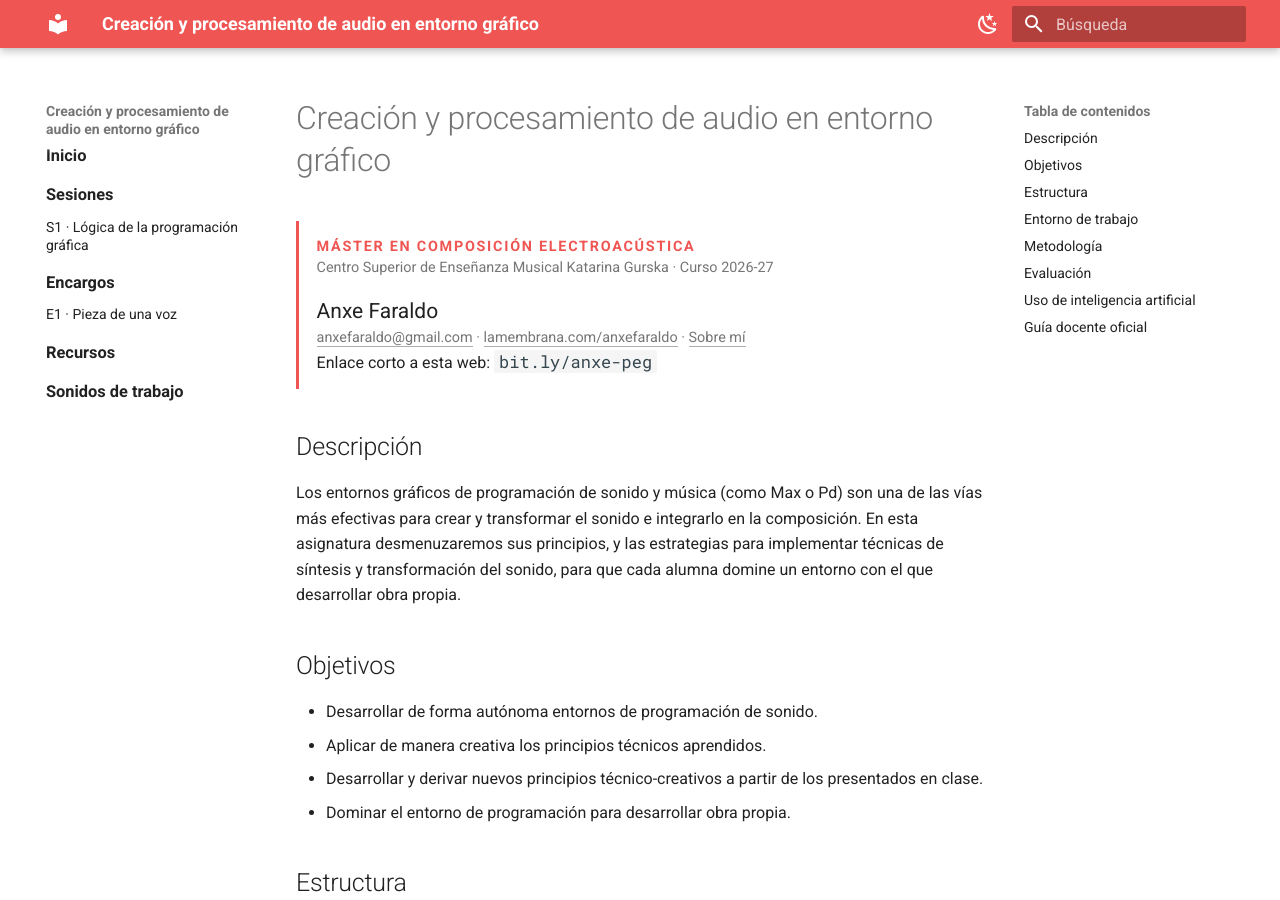
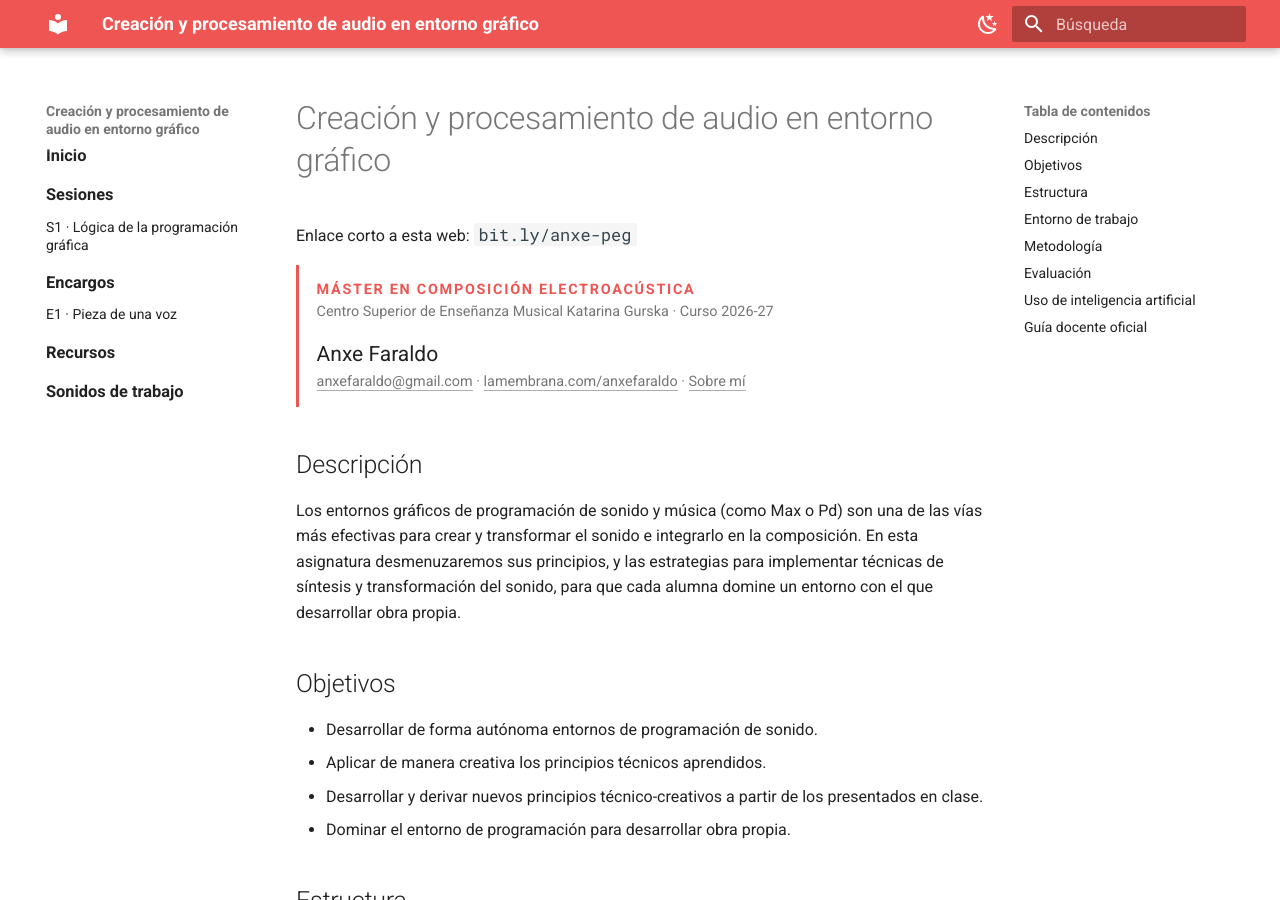
Before and after one commit to anxefaraldo/peg-curso, an MkDocs documentation site: the page built from docs/index.md, in a window 1280 px wide and 900 px high. Built offline with MkDocs 1.6.1 and Material for MkDocs 9.7.7, drawn with Linux system fonts in a browser that asks for light colours.

Commit message:
Publicación programada 2026-10-01 22:57

```diff
--- a/docs/index.md
+++ b/docs/index.md
@@ -1,11 +1,12 @@
 # Creación y procesamiento de audio en entorno gráfico
+
+<p class="cab-enlace">Enlace corto a esta web: <code>bit.ly/anxe-peg</code></p>
 
 <div class="cabecera" markdown>
 <p class="cab-master">Máster en Composición Electroacústica</p>
 <p class="cab-centro">Centro Superior de Enseñanza Musical Katarina Gurska · Curso 2026-27</p>
 <p class="cab-profe">Anxe Faraldo</p>
 <p class="cab-contacto" markdown="span">[anxefaraldo@gmail.com](mailto:anxefaraldo@gmail.com) · [lamembrana.com/anxefaraldo](https://lamembrana.com/anxefaraldo) · [Sobre mí](sobre-mi.md)</p>
-<p class="cab-enlace">Enlace corto a esta web: <code>bit.ly/anxe-peg</code></p>
 </div>
 
 ## Descripción
```
